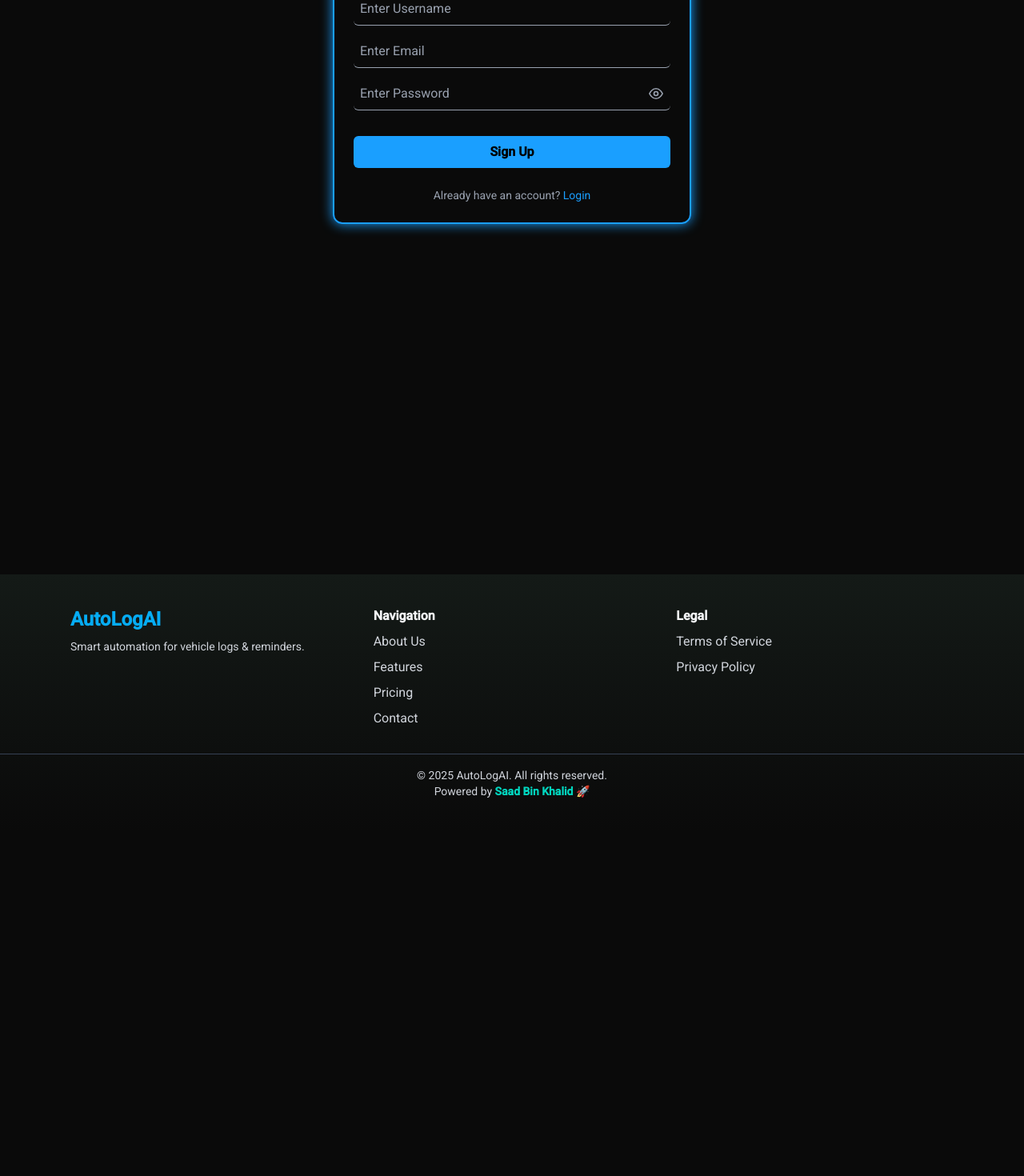
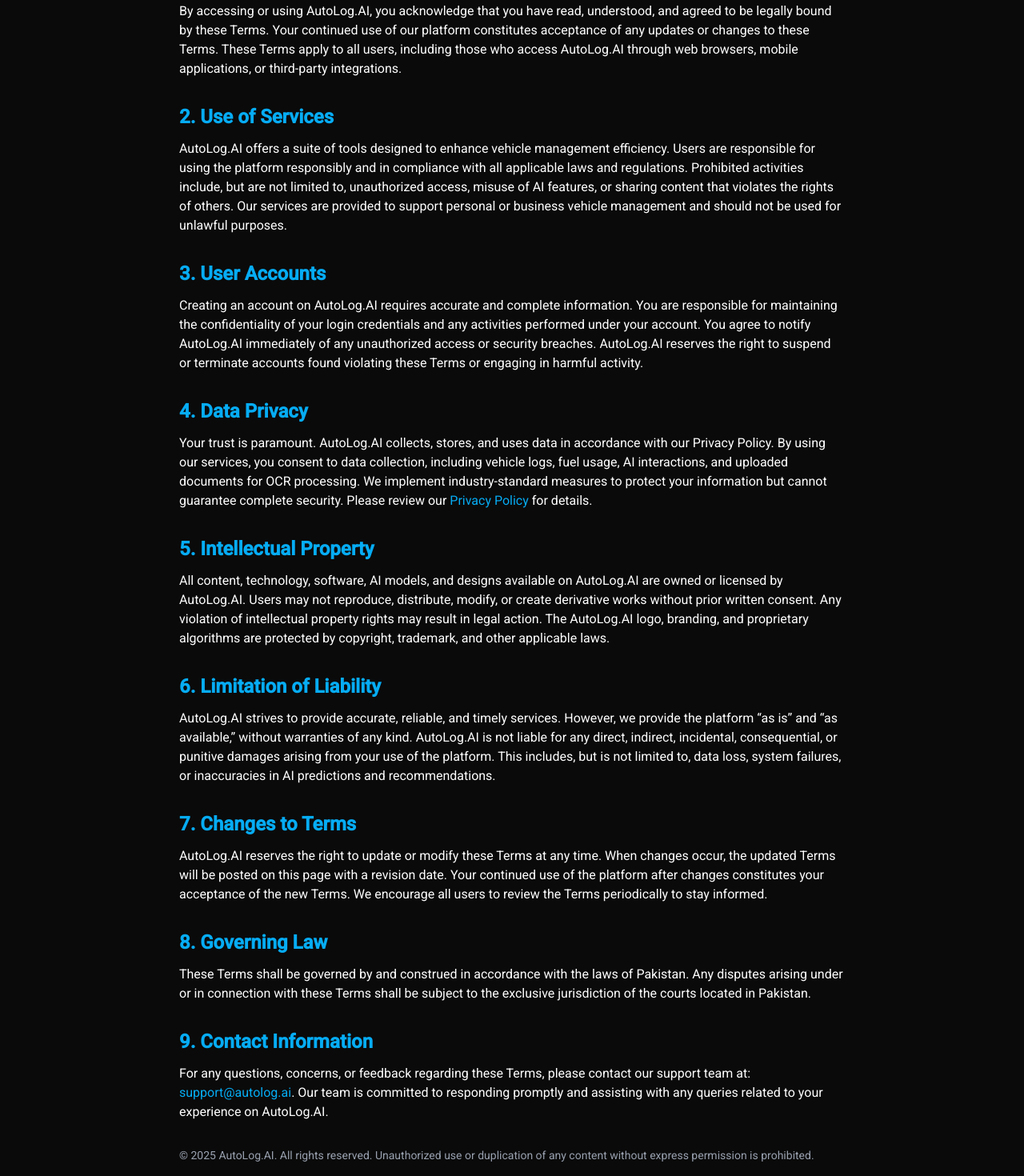
Before and after one commit to Saadbkhalid666/AutoLog.ai, an Angular app in the folder frontend/: page /terms in a window 1280 px wide. Before the commit this address led to /signup. Shown: the part 380-1850 px from the top of the page at 80% size. Before the commit the page ends 1419 px from the top, so only its background shows below. Built offline with nearby package versions, Linux system fonts and the light colour scheme.

Commit message:
terms n condition page

```diff
--- a/frontend/src/app/app.routes.ts
+++ b/frontend/src/app/app.routes.ts
@@ -3,6 +3,7 @@
 import { Login } from './pages/login/login';
 import { Otp } from './pages/otp/otp';
 import { Home } from './pages/home/home';
+import { Terms } from './pages/terms/terms';
 
 export const routes: Routes = [
   { path: '', redirectTo: 'login', pathMatch: 'full' },
@@ -10,5 +11,6 @@
   { path: 'login', component: Login },
   { path: 'verify-otp', component: Otp },
   { path: 'home', component: Home },
-  { path: '**', redirectTo: 'signup' }
+  { path: 'terms', component: Terms },
+  { path: '**', redirectTo: 'signup' },
 ];
--- a/frontend/src/app/pages/terms/terms.html
+++ b/frontend/src/app/pages/terms/terms.html
@@ -1 +1,58 @@
-<p>terms works!</p>
+<!-- AutoLog.AI Terms & Conditions Page -->
+<div class="terms-container p-8 max-w-4xl mx-auto text-white mt-10 min-h-screen">
+  <h1 class="text-4xl font-bold mb-6" style="color: #06acf4;">Terms & Conditions</h1>
+
+  <p class="mb-6">
+    Welcome to <span style="color: #06acf4;">AutoLog.AI</span>, your intelligent vehicle companion. By accessing or using our platform, you agree to comply with and be bound by the following Terms & Conditions. These terms govern your use of our services, including vehicle service tracking, fuel logging, AI-assisted maintenance guidance, and receipt OCR scanning features. If you do not agree with any part of these Terms, please refrain from using AutoLog.AI.
+  </p>
+
+  <h2 class="text-2xl font-semibold mt-8 mb-3" style="color: #06acf4;">1. Acceptance of Terms</h2>
+  <p class="mb-4">
+    By accessing or using AutoLog.AI, you acknowledge that you have read, understood, and agreed to be legally bound by these Terms. Your continued use of our platform constitutes acceptance of any updates or changes to these Terms. These Terms apply to all users, including those who access AutoLog.AI through web browsers, mobile applications, or third-party integrations.
+  </p>
+
+  <h2 class="text-2xl font-semibold mt-8 mb-3" style="color: #06acf4;">2. Use of Services</h2>
+  <p class="mb-4">
+    AutoLog.AI offers a suite of tools designed to enhance vehicle management efficiency. Users are responsible for using the platform responsibly and in compliance with all applicable laws and regulations. Prohibited activities include, but are not limited to, unauthorized access, misuse of AI features, or sharing content that violates the rights of others. Our services are provided to support personal or business vehicle management and should not be used for unlawful purposes.
+  </p>
+
+  <h2 class="text-2xl font-semibold mt-8 mb-3" style="color: #06acf4;">3. User Accounts</h2>
+  <p class="mb-4">
+    Creating an account on AutoLog.AI requires accurate and complete information. You are responsible for maintaining the confidentiality of your login credentials and any activities performed under your account. You agree to notify AutoLog.AI immediately of any unauthorized access or security breaches. AutoLog.AI reserves the right to suspend or terminate accounts found violating these Terms or engaging in harmful activity.
+  </p>
+
+  <h2 class="text-2xl font-semibold mt-8 mb-3" style="color: #06acf4;">4. Data Privacy</h2>
+  <p class="mb-4">
+    Your trust is paramount. AutoLog.AI collects, stores, and uses data in accordance with our Privacy Policy. By using our services, you consent to data collection, including vehicle logs, fuel usage, AI interactions, and uploaded documents for OCR processing. We implement industry-standard measures to protect your information but cannot guarantee complete security. Please review our <a href="/privacy-policy" style="color: #06acf4;">Privacy Policy</a> for details.
+  </p>
+
+  <h2 class="text-2xl font-semibold mt-8 mb-3" style="color: #06acf4;">5. Intellectual Property</h2>
+  <p class="mb-4">
+    All content, technology, software, AI models, and designs available on AutoLog.AI are owned or licensed by AutoLog.AI. Users may not reproduce, distribute, modify, or create derivative works without prior written consent. Any violation of intellectual property rights may result in legal action. The AutoLog.AI logo, branding, and proprietary algorithms are protected by copyright, trademark, and other applicable laws.
+  </p>
+
+  <h2 class="text-2xl font-semibold mt-8 mb-3" style="color: #06acf4;">6. Limitation of Liability</h2>
+  <p class="mb-4">
+    AutoLog.AI strives to provide accurate, reliable, and timely services. However, we provide the platform “as is” and “as available,” without warranties of any kind. AutoLog.AI is not liable for any direct, indirect, incidental, consequential, or punitive damages arising from your use of the platform. This includes, but is not limited to, data loss, system failures, or inaccuracies in AI predictions and recommendations.
+  </p>
+
+  <h2 class="text-2xl font-semibold mt-8 mb-3" style="color: #06acf4;">7. Changes to Terms</h2>
+  <p class="mb-4">
+    AutoLog.AI reserves the right to update or modify these Terms at any time. When changes occur, the updated Terms will be posted on this page with a revision date. Your continued use of the platform after changes constitutes your acceptance of the new Terms. We encourage all users to review the Terms periodically to stay informed.
+  </p>
+
+  <h2 class="text-2xl font-semibold mt-8 mb-3" style="color: #06acf4;">8. Governing Law</h2>
+  <p class="mb-4">
+    These Terms shall be governed by and construed in accordance with the laws of Pakistan. Any disputes arising under or in connection with these Terms shall be subject to the exclusive jurisdiction of the courts located in Pakistan.
+  </p>
+
+  <h2 class="text-2xl font-semibold mt-8 mb-3" style="color: #06acf4;">9. Contact Information</h2>
+  <p class="mb-4">
+    For any questions, concerns, or feedback regarding these Terms, please contact our support team at:
+    <a href="mailto:saadbkhalid666@gmail.com" style="color: #06acf4;">support@autolog.ai</a>. Our team is committed to responding promptly and assisting with any queries related to your experience on AutoLog.AI.
+  </p>
+
+  <p class="mt-8 text-gray-400 text-sm">
+    © 2025 AutoLog.AI. All rights reserved. Unauthorized use or duplication of any content without express permission is prohibited.
+  </p>
+</div>
--- a/frontend/src/app/sections/footer/footer.html
+++ b/frontend/src/app/sections/footer/footer.html
@@ -19,8 +19,8 @@
     <!-- Legal -->
     <div class="flex flex-col space-y-2">
       <h3 class="text-gray-100 font-semibold mb-2">Legal</h3>
-      <a class="hover:text-[#06acf4]" href="/terms">Terms of Service</a>
-      <a class="hover:text-[#06acf4]" href="/privacy">Privacy Policy</a>
+      <a class="hover:text-[#06acf4]" routerLink="/terms" routerLinkActive="text-[#06acf4]">Terms of Service</a>
+      <a class="hover:text-[#06acf4]" routerLink="/privacy" routerLinkActive="text-[#06acf4]">Privacy Policy</a>
     </div>
 
   </div>
--- a/frontend/src/app/sections/footer/footer.ts
+++ b/frontend/src/app/sections/footer/footer.ts
@@ -1,8 +1,10 @@
+import { CommonModule } from '@angular/common';
 import { Component } from '@angular/core';
+import { RouterLink, RouterLinkActive } from '@angular/router';
 
 @Component({
   selector: 'app-footer',
-  imports: [],
+  imports: [RouterLink,RouterLinkActive,CommonModule],
   templateUrl: './footer.html',
   styleUrl: './footer.css'
 })
```
